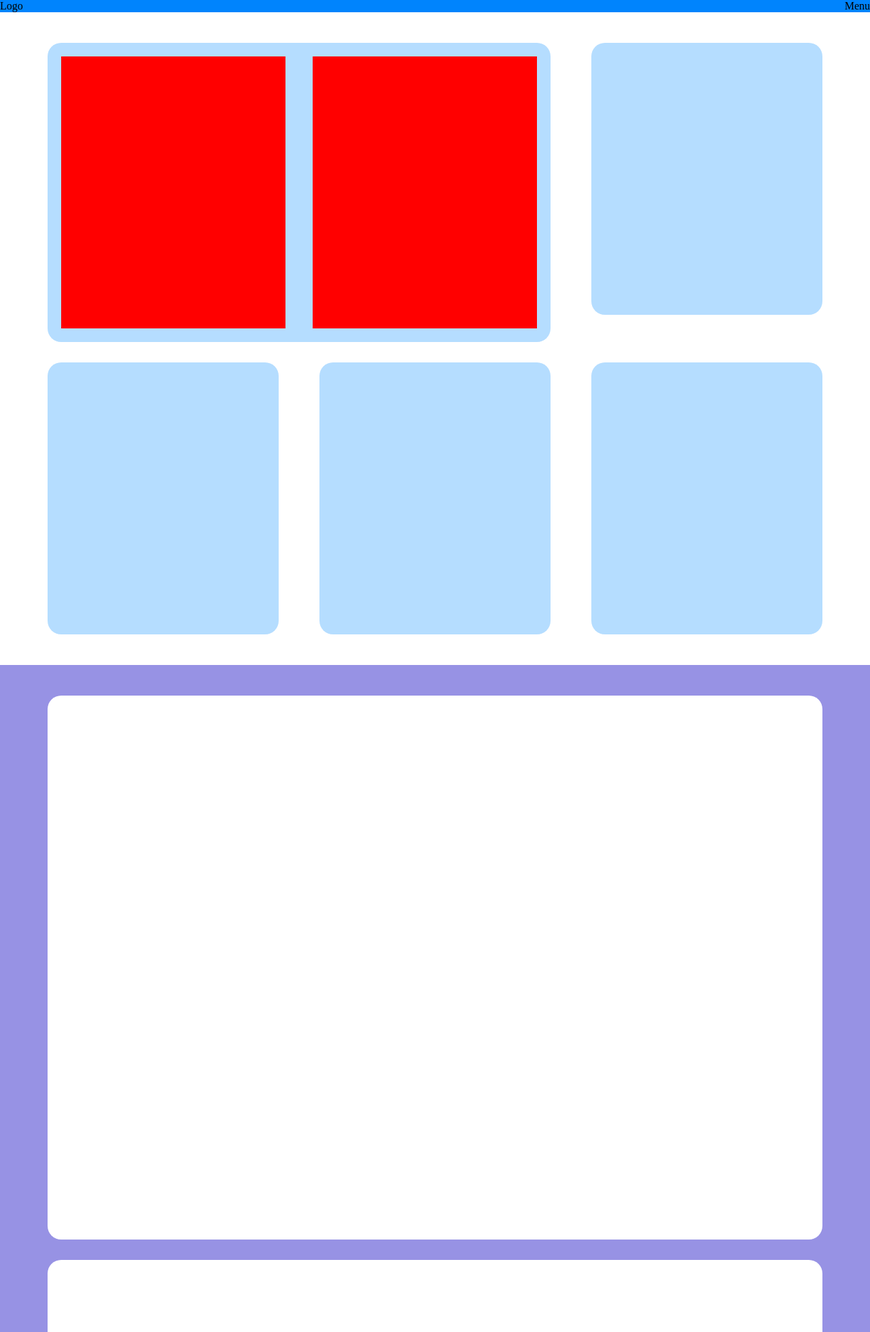
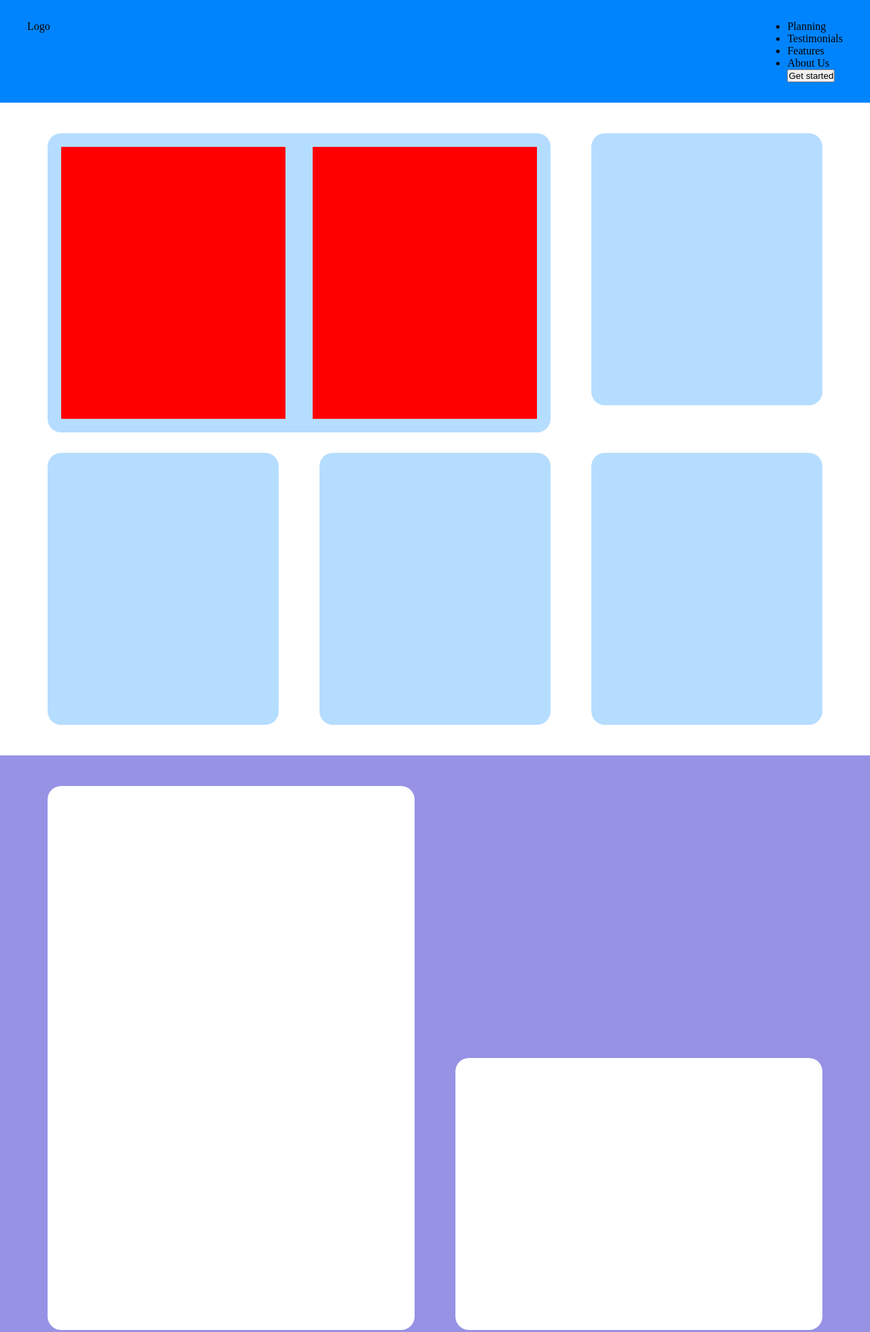
Before and after one commit to Rachele-Turtora/htmlcss-responsive-layout, a plain HTML site: page index.html in a window 1280 px wide. Shown: the top 1959 px of the page at 68% size. Drawn offline with Linux system fonts and the light colour scheme.

Commit message:
[UPD] structure desktop

```diff
--- a/css/style.css
+++ b/css/style.css
@@ -79,8 +79,16 @@
     padding: 30px 0;
 }
 
+.ps-relative{
+    position: relative;
+}
+
 
 /* GENERAL CLASSES */
+
+header .menu-desktop{
+    display: none;
+}
 
 #jumbotron .big-col,
 #jumbotron .col,
@@ -154,3 +162,29 @@ footer .col{
     }
 
 }
+
+@media screen and (min-width: 768px){
+
+    header .menu-desktop{
+        display: block;
+    }
+
+    header .menu-mobile{
+        display: none;
+    }
+
+    #planning .col{
+        flex-wrap: nowrap;
+        width: calc(50% - 60px);
+    }
+
+    #planning .col:nth-child(2){
+        position: absolute;
+        bottom: 0;
+        right: 0;
+    }
+
+    #benefits .col{
+        width: calc(100% / 3 - 60px);
+    }
+}
--- a/index.html
+++ b/index.html
@@ -9,9 +9,20 @@
 <body>
 
     <header>
-        <div class="bg-blue d-flex justify-between">
-            <div>Logo</div>
-            <div>Menu</div>
+        <div class="bg-blue">
+            <div class="container d-flex justify-between">
+                <div class="logo">Logo</div>
+                <div class="menu-mobile">Menu</div>
+                <div class="menu-desktop">
+                    <ul>
+                        <li>Planning</li>
+                        <li>Testimonials</li>
+                        <li>Features</li>
+                        <li>About Us</li>
+                    </ul>
+                    <button>Get started</button>
+                </div>
+            </div>
         </div>
     </header>
 
@@ -32,7 +43,7 @@
         </div>
         <div id="planning" class="bg-violet">
             <div class="container">
-                <div class="row">
+                <div class="row ps-relative">
                     <div class="col bg-white height-800">
                         <div class="strategic-planning height-400"></div>
                     </div>
```
